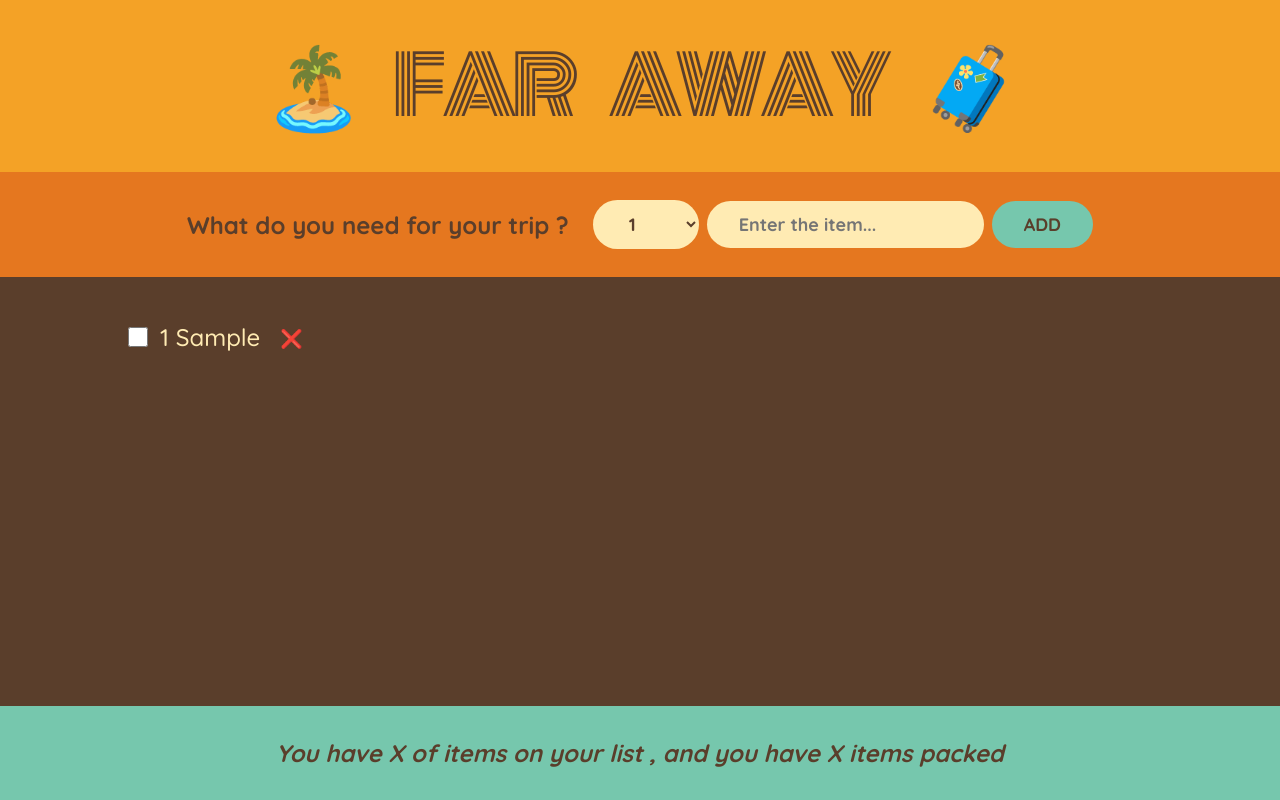
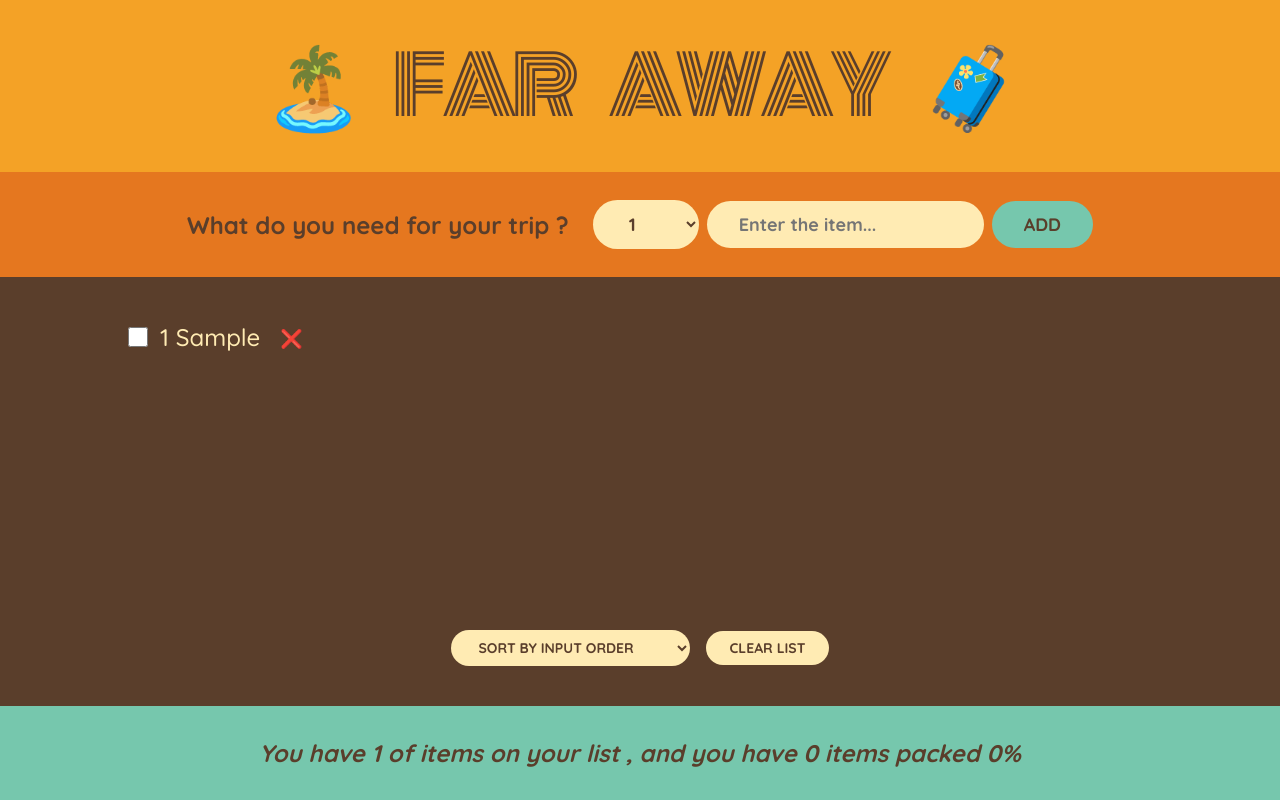
Before and after one commit to BasharAlAjalin/travel-check-list, a React (Vite) app: page / in a window 1280 px wide. Both pictures are taken after typing "Sample" into the empty fields and a click on the button "ADD". Built offline with nearby package versions, Linux system fonts and the light colour scheme.

Commit message:
Sorting items and Build Clear list

```diff
--- a/src/App.jsx
+++ b/src/App.jsx
@@ -18,6 +18,11 @@
       )
     );
   }
+
+  function handleClearlist() {
+    const confirmed = window.confirm("Do you want to clear the list? ");
+    if (confirmed) setItems([]);
+  }
   return (
     <div className="app">
       <Logo />
@@ -26,8 +31,9 @@
         items={items}
         onDeleteItems={handleDeleteItems}
         onToggleItem={handleToggleItem}
+        onClearLlist={handleClearlist}
       />
-      <Status />
+      <Status items={items} />
     </div>
   );
 }
@@ -73,11 +79,23 @@
     </form>
   );
 }
-function PackingList({ items, onDeleteItems, onToggleItem }) {
+function PackingList({ items, onDeleteItems, onToggleItem, onClearLlist }) {
+  const [sortBy, setSortBy] = useState("input");
+  let sortedItems;
+  if (sortBy === "input") sortedItems = items;
+  if (sortBy === "description")
+    sortedItems = items
+      .slice()
+      .sort((a, b) => a.description.localeCompare(b.description));
+  if (sortBy === "packed")
+    sortedItems = items
+      .slice()
+      .sort((a, b) => Number(a.packed) - Number(b.packed));
+
   return (
     <div className="list">
       <ul>
-        {items.map((item) => (
+        {sortedItems.map((item) => (
           <Item
             item={item}
             onDeleteItems={onDeleteItems}
@@ -86,6 +104,14 @@
           />
         ))}
       </ul>
+      <div className="actions">
+        <select value={sortBy} onChange={(e) => setSortBy(e.target.value)}>
+          <option value="input">Sort by input order</option>
+          <option value="description">Sort by description</option>
+          <option value="packed">Sort by packed status</option>
+        </select>
+        <button onClick={onClearLlist}>Clear List</button>
+      </div>
     </div>
   );
 }
@@ -104,10 +130,25 @@
     </li>
   );
 }
-function Status() {
+function Status({ items }) {
+  if (!items.length)
+    return (
+      <p className="stats">
+        <em>Start Adding to your packing list 🌏</em>
+      </p>
+    );
+
+  const numItems = items.length;
+  const numItemsPacked = items.filter((item) => item.packed).length;
+  const packedPercentage = Math.round((numItemsPacked / numItems) * 100);
   return (
     <footer className="stats">
-      <em>You have X of items on your list , and you have X items packed </em>
+      <em>
+        {packedPercentage === 100
+          ? " You're alrady done packing everything 👌"
+          : `You have ${numItems} of items on your list , and you have
+        ${numItemsPacked} items packed ${packedPercentage}%`}
+      </em>
     </footer>
   );
 }
```
